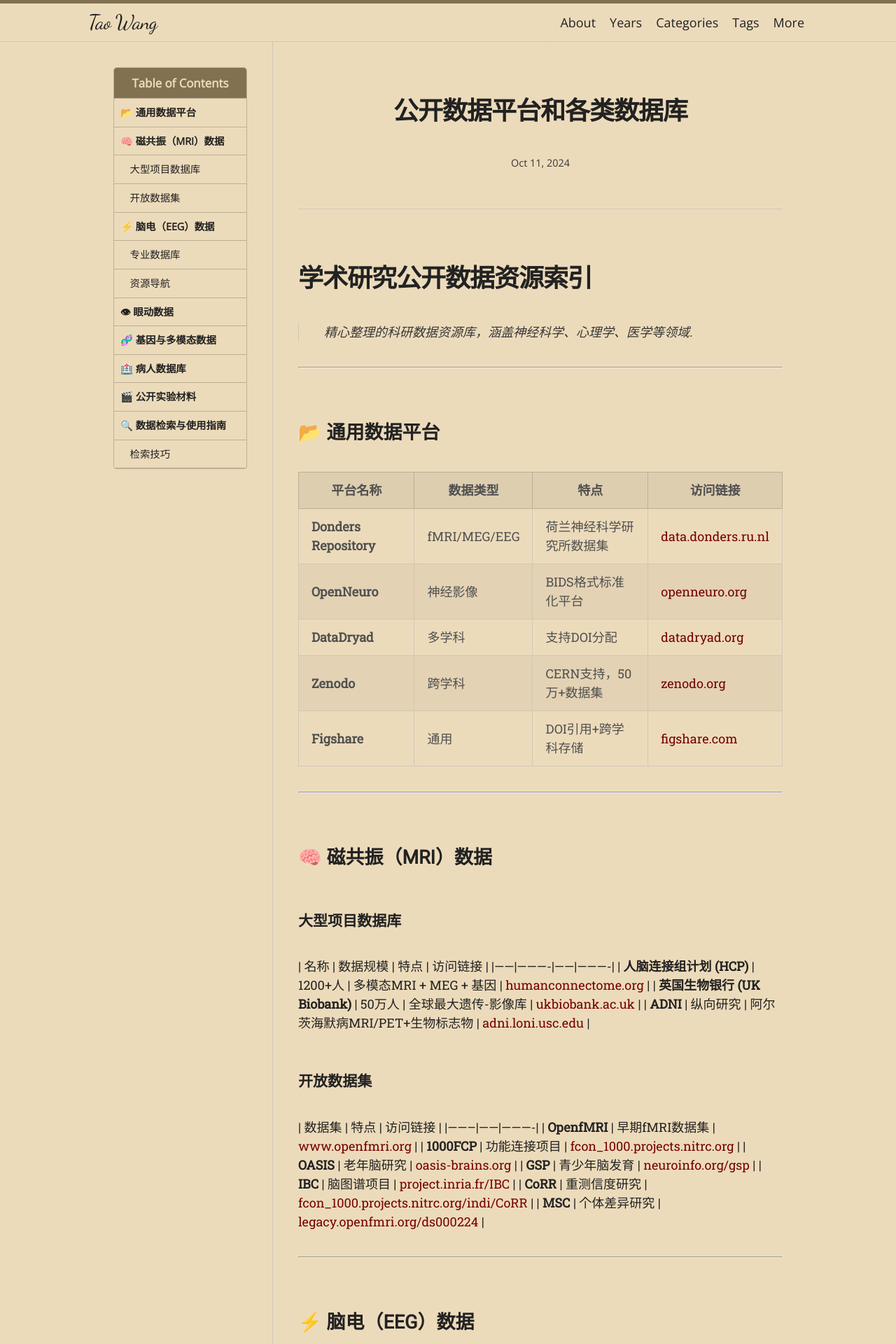
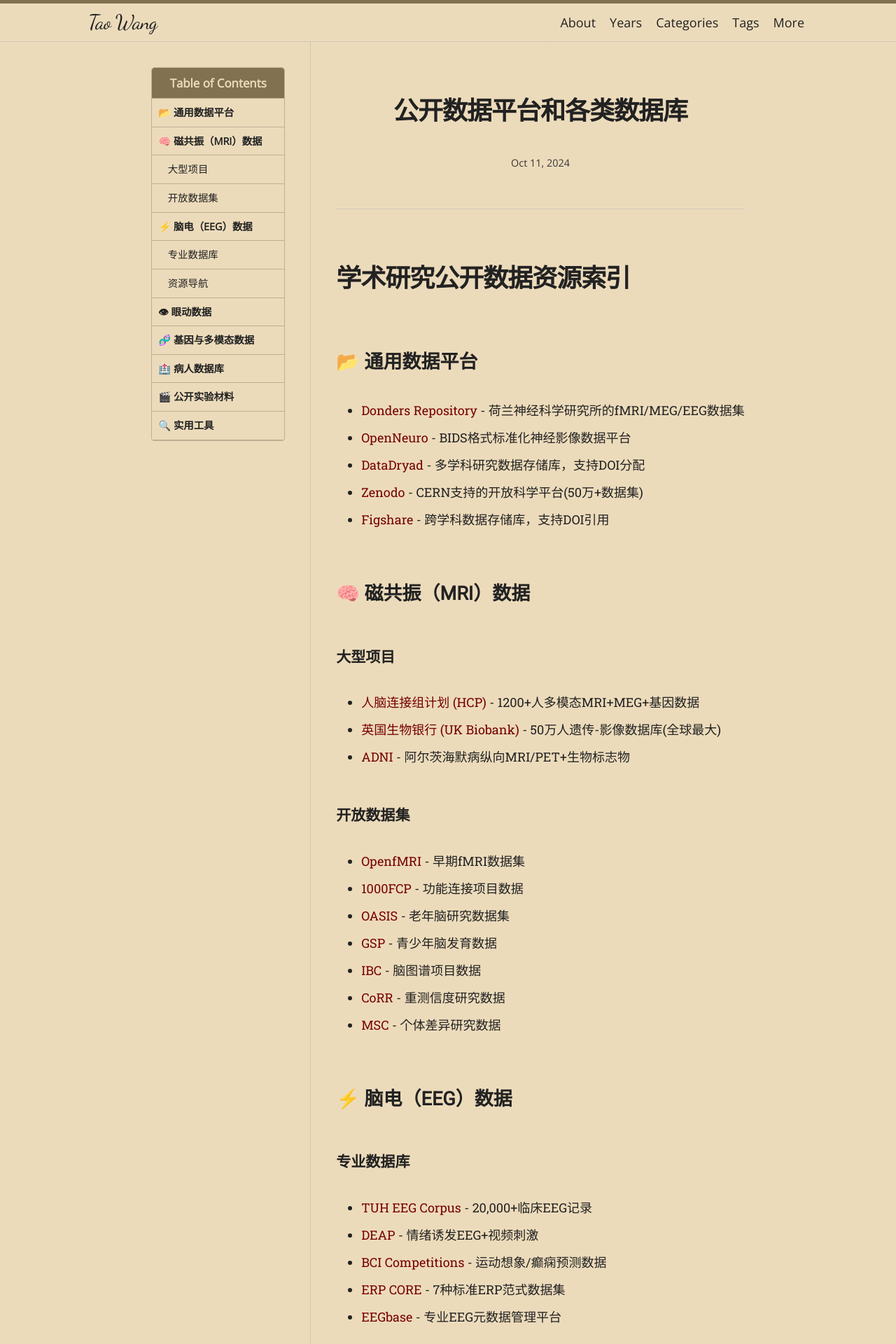
Before and after one commit to wsanshi30/Blog, a Jekyll site: the page built from _posts/2024-10-15-公开数据整理.md, in a window 1280 px wide. Shown: the top 1920 px of the page at 70% size. Built offline with Jekyll 4.4.1, drawn with Linux system fonts in a browser that asks for light colours; nearby versions of some CDN libraries; some web fonts are replaced; some of the changed text lies outside the part shown.

Commit message:
Update 2024-10-15-公开数据整理.md
公开数据整理

````diff
--- a/_posts/2024-10-15-公开数据整理.md
+++ b/_posts/2024-10-15-公开数据整理.md
@@ -9,113 +9,63 @@ toc: true
 
 # 学术研究公开数据资源索引
 
-> 精心整理的科研数据资源库，涵盖神经科学、心理学、医学等领域.
-
----
-
 ## 📂 通用数据平台
-
-| 平台名称 | 数据类型 | 特点 | 访问链接 |
-|----------|----------|------|----------|
-| **Donders Repository** | fMRI/MEG/EEG | 荷兰神经科学研究所数据集 | [data.donders.ru.nl](https://data.donders.ru.nl/collections/published?0) |
-| **OpenNeuro** | 神经影像 | BIDS格式标准化平台 | [openneuro.org](https://openneuro.org/) |
-| **DataDryad** | 多学科 | 支持DOI分配 | [datadryad.org](https://datadryad.org/stash/) |
-| **Zenodo** | 跨学科 | CERN支持，50万+数据集 | [zenodo.org](https://zenodo.org/) |
-| **Figshare** | 通用 | DOI引用+跨学科存储 | [figshare.com](https://figshare.com) |
-
----
+- [Donders Repository](https://data.donders.ru.nl/collections/published?0) - 荷兰神经科学研究所的fMRI/MEG/EEG数据集
+- [OpenNeuro](https://openneuro.org/) - BIDS格式标准化神经影像数据平台
+- [DataDryad](https://datadryad.org/stash/) - 多学科研究数据存储库，支持DOI分配
+- [Zenodo](https://zenodo.org/) - CERN支持的开放科学平台(50万+数据集)
+- [Figshare](https://figshare.com) - 跨学科数据存储库，支持DOI引用
 
 ## 🧠 磁共振（MRI）数据
-
-### 大型项目数据库
-| 名称 | 数据规模 | 特点 | 访问链接 |
-|------|----------|------|----------|
-| **人脑连接组计划 (HCP)** | 1200+人 | 多模态MRI + MEG + 基因 | [humanconnectome.org](http://www.humanconnectome.org) |
-| **英国生物银行 (UK Biobank)** | 50万人 | 全球最大遗传-影像库 | [ukbiobank.ac.uk](https://www.ukbiobank.ac.uk) |
-| **ADNI** | 纵向研究 | 阿尔茨海默病MRI/PET+生物标志物 | [adni.loni.usc.edu](http://adni.loni.usc.edu) |
+### 大型项目
+- [人脑连接组计划 (HCP)](http://www.humanconnectome.org) - 1200+人多模态MRI+MEG+基因数据
+- [英国生物银行 (UK Biobank)](https://www.ukbiobank.ac.uk) - 50万人遗传-影像数据库(全球最大)
+- [ADNI](http://adni.loni.usc.edu) - 阿尔茨海默病纵向MRI/PET+生物标志物
 
 ### 开放数据集
-| 数据集 | 特点 | 访问链接 |
-|--------|------|----------|
-| **OpenfMRI** | 早期fMRI数据集 | [www.openfmri.org](https://www.openfmri.org/) |
-| **1000FCP** | 功能连接项目 | [fcon_1000.projects.nitrc.org](http://fcon_1000.projects.nitrc.org/) |
-| **OASIS** | 老年脑研究 | [oasis-brains.org](http://oasis-brains.org/) |
-| **GSP** | 青少年脑发育 | [neuroinfo.org/gsp](https://www.neuroinfo.org/gsp/) |
-| **IBC** | 脑图谱项目 | [project.inria.fr/IBC](https://project.inria.fr/IBC/) |
-| **CoRR** | 重测信度研究 | [fcon_1000.projects.nitrc.org/indi/CoRR](http://fcon_1000.projects.nitrc.org/indi/CoRR/html/index.html) |
-| **MSC** | 个体差异研究 | [legacy.openfmri.org/ds000224](https://legacy.openfmri.org/dataset/ds000224/) |
-
----
+- [OpenfMRI](https://www.openfmri.org/) - 早期fMRI数据集
+- [1000FCP](http://fcon_1000.projects.nitrc.org/) - 功能连接项目数据
+- [OASIS](http://oasis-brains.org/) - 老年脑研究数据集
+- [GSP](https://www.neuroinfo.org/gsp/) - 青少年脑发育数据
+- [IBC](https://project.inria.fr/IBC/) - 脑图谱项目数据
+- [CoRR](http://fcon_1000.projects.nitrc.org/indi/CoRR/html/index.html) - 重测信度研究数据
+- [MSC](https://legacy.openfmri.org/dataset/ds000224/) - 个体差异研究数据
 
 ## ⚡ 脑电（EEG）数据
-
 ### 专业数据库
-| 名称 | 数据特点 | 访问链接 |
-|------|----------|----------|
-| **TUH EEG Corpus** | 20,000+临床EEG记录 | [isip.piconepress.com](https://isip.piconepress.com/projects/tuh_eeg) |
-| **DEAP** | 情绪诱发EEG+视频刺激 | [eecs.qmul.ac.uk/deap](http://www.eecs.qmul.ac.uk/mmv/datasets/deap) |
-| **BCI Competitions** | 运动想象/癫痫预测 | [bbci.de/competition](https://www.bbci.de/competition) |
-| **ERP CORE** | 7种标准ERP范式 | [erpinfo.org/erp-core](https://erpinfo.org/erp-core) |
-| **EEGbase** | 专业元数据管理 | [eegdatabase.kiv.zcu.cz](http://eegdatabase.kiv.zcu.cz) |
+- [TUH EEG Corpus](https://isip.piconepress.com/projects/tuh_eeg) - 20,000+临床EEG记录
+- [DEAP](http://www.eecs.qmul.ac.uk/mmv/datasets/deap) - 情绪诱发EEG+视频刺激
+- [BCI Competitions](https://www.bbci.de/competition) - 运动想象/癫痫预测数据
+- [ERP CORE](https://erpinfo.org/erp-core) - 7种标准ERP范式数据集
+- [EEGbase](http://eegdatabase.kiv.zcu.cz) - 专业EEG元数据管理平台
 
 ### 资源导航
-1. **开放MEG数据**：[MNI开放数据汇总](https://sccn.ucsd.edu/~arno/fam2data/publicly_available_EEG_data.html)
-2. **EEG数据集总览**：[知乎EEG数据集盘点](https://zhuanlan.zhihu.com/p/138286382)
-3. **SCCN资源库**：[UCSD公开EEG数据](https://sccn.ucsd.edu/~arno/fam2data/publicly_available_EEG_data.html)
-
----
+- [开放MEG/EEG数据汇总](https://sccn.ucsd.edu/~arno/fam2data/publicly_available_EEG_data.html) - SCCN资源库
+- [EEG数据集盘点](https://zhuanlan.zhihu.com/p/138286382) - 知乎专栏汇总
 
 ## 👁 眼动数据
-
-| 数据库 | 数据特点 | 访问链接 |
-|--------|----------|----------|
-| **SEED-IV** | EEG+眼动情感识别 | [bcmi.sjtu.edu.cn](https://bcmi.sjtu.edu.cn/~seed/seed-iv.html) |
-| **HCI Tagging Database** | 眼动+EEG/ECG多模态 | [mahnob-db.eu](https://mahnob-db.eu/hci-tagging) |
-| **GazeBase** | 眼动生物识别 | [gazebase.org](https://gazebase.org) |
-| **MIT Low-Resource Dataset** | 合成眼动技术 | [media.mit.edu](https://www.media.mit.edu/) |
-
----
+- [SEED-IV](https://bcmi.sjtu.edu.cn/~seed/seed-iv.html) - EEG+眼动情感识别数据
+- [HCI Tagging Database](https://mahnob-db.eu/hci-tagging) - 眼动+EEG/ECG多模态记录
+- [GazeBase](https://gazebase.org) - 眼动生物识别数据集
+- [MIT Low-Resource Dataset](https://www.media.mit.edu/) - 合成眼动技术数据
 
 ## 🧬 基因与多模态数据
-
-| 平台名称 | 数据类型 | 特点 | 访问链接 |
-|----------|----------|------|----------|
-| **UK Biobank** | 基因组+MRI | 50万英国人深度表型 | [ukbiobank.ac.uk](https://www.ukbiobank.ac.uk) |
-| **美国国家精神卫生档案 (NDA)** | 基因组+影像 | 自闭症/精神疾病 | [nda.nih.gov](https://nda.nih.gov) |
-| **gnomAD** | 基因组变异 | 76万人公共目录 | [gnomad.broadinstitute.org](https://gnomad.broadinstitute.org) |
-
----
+- [UK Biobank](https://www.ukbiobank.ac.uk) - 50万人基因组+MRI深度表型
+- [美国国家精神卫生档案 (NDA)](https://nda.nih.gov) - 自闭症/精神疾病基因组+影像
+- [gnomAD](https://gnomad.broadinstitute.org) - 76万人基因组变异公共目录
 
 ## 🏥 病人数据库
-
-| 项目 | 疾病方向 | 数据内容 | 访问方式 |
-|------|----------|----------|----------|
-| **ADNI** | 阿尔茨海默病 | 纵向MRI/PET+遗传数据 | [adni.loni.usc.edu](http://adni.loni.usc.edu) |
-| **Parkinson's Progression Markers** | 帕金森病 | 生物标志物+影像 | [ppmi-info.org](https://www.ppmi-info.org/) |
-| **NIMH Clinical Trials** | 精神疾病 | 临床试验多模态 | [nimh.nih.gov](https://www.nimh.nih.gov/) |
-
----
+- [ADNI](http://adni.loni.usc.edu) - 阿尔茨海默病纵向研究
+- [Parkinson's Progression Markers](https://www.ppmi-info.org/) - 帕金森病生物标志物+影像
+- [NIMH Clinical Trials](https://www.nimh.nih.gov/) - 精神疾病临床试验数据
 
 ## 🎬 公开实验材料
+- [DEAP刺激库](http://www.eecs.qmul.ac.uk/mmv/datasets/deap/download.html) - 情绪诱发视频素材
+- [MAHNOB-HCI](https://mahnob-db.eu/) - 情感诱发媒体库
+- [NAPS 图片库](http://napsdataset.com/) - 标准化情感图片集
+- [IADS 声音库](https://csea.phhp.ufl.edu/media/iapsmessage.html) - 情感声音刺激集
 
-| 资源库 | 材料类型 | 应用场景 | 访问链接 |
-|--------|----------|----------|----------|
-| **DEAP刺激库** | 情绪诱发视频 | EEG实验范式 | [eecs.qmul.ac.uk](http://www.eecs.qmul.ac.uk/mmv/datasets/deap/download.html) |
-| **MAHNOB-HCI** | 情感诱发媒体 | 多模态实验 | [mahnob-db.eu](https://mahnob-db.eu/) |
-| **NAPS 图片库** | 标准化情感图片 | 认知实验 | [napsdataset.com](http://napsdataset.com/) |
-| **IADS 声音库** | 情感声音刺激 | 听觉研究 | [csea.phhp.ufl.edu](https://csea.phhp.ufl.edu/media/iapsmessage.html) |
-
----
-
-## 🔍 数据检索与使用指南
-
-### 检索技巧
-```markdown
-1. **关键词优化**:
-   - MRI数据: `site:.org "fMRI" dataset BIDS`
-   - EEG数据: `filetype:csv "EEG" sampling_rate:500Hz`
-
-2. **平台筛选**:
-   - 神经影像: OpenNeuro > NITRC
-   - 临床数据: NDA > ICPSR
-   - 行为数据: Figshare > Zenodo
+## 🔍 实用工具
+- [智源社区](https://hub.baai.ac.cn/) - 国内科研数据集平台
+- [NITRC](http://www.nitrc.org) - 神经影像工具与数据资源
+- [BIDS标准](https://bids.neuroimaging.io) - 神经影像数据标准化规范
````
